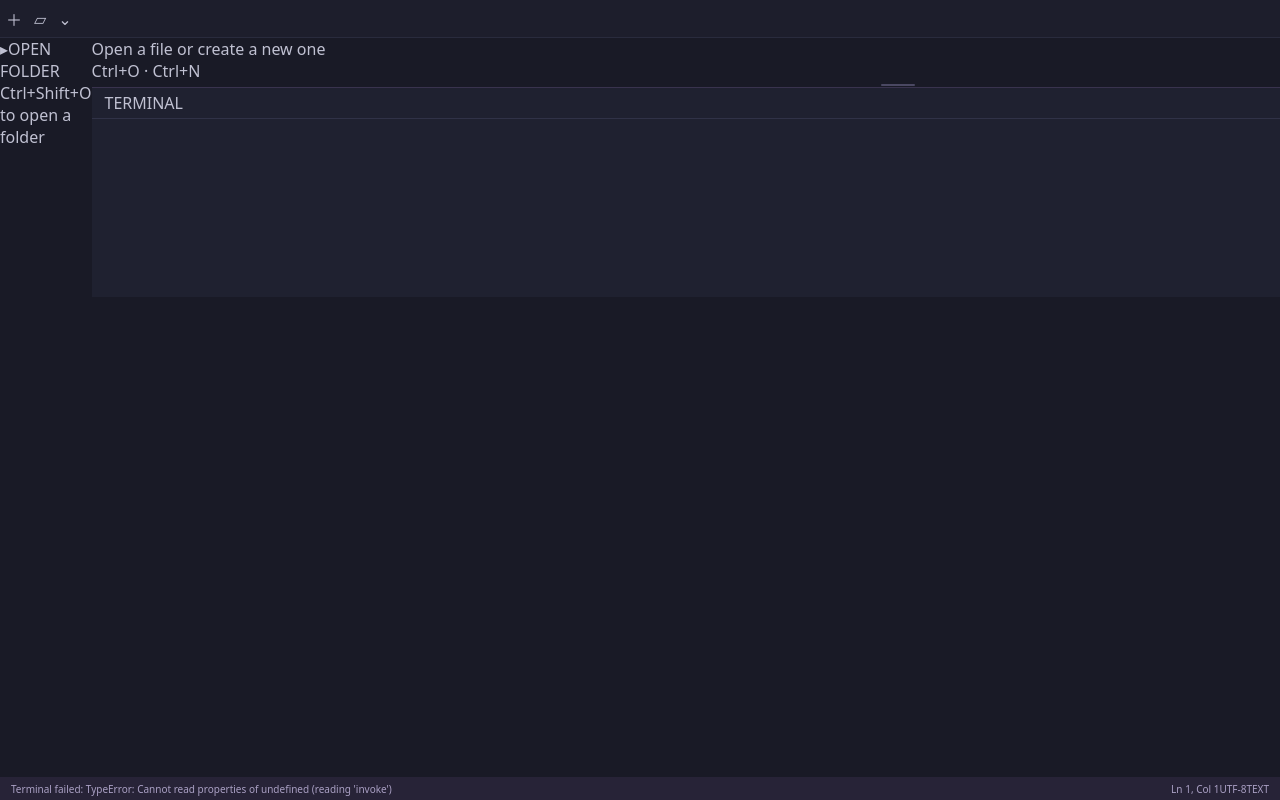
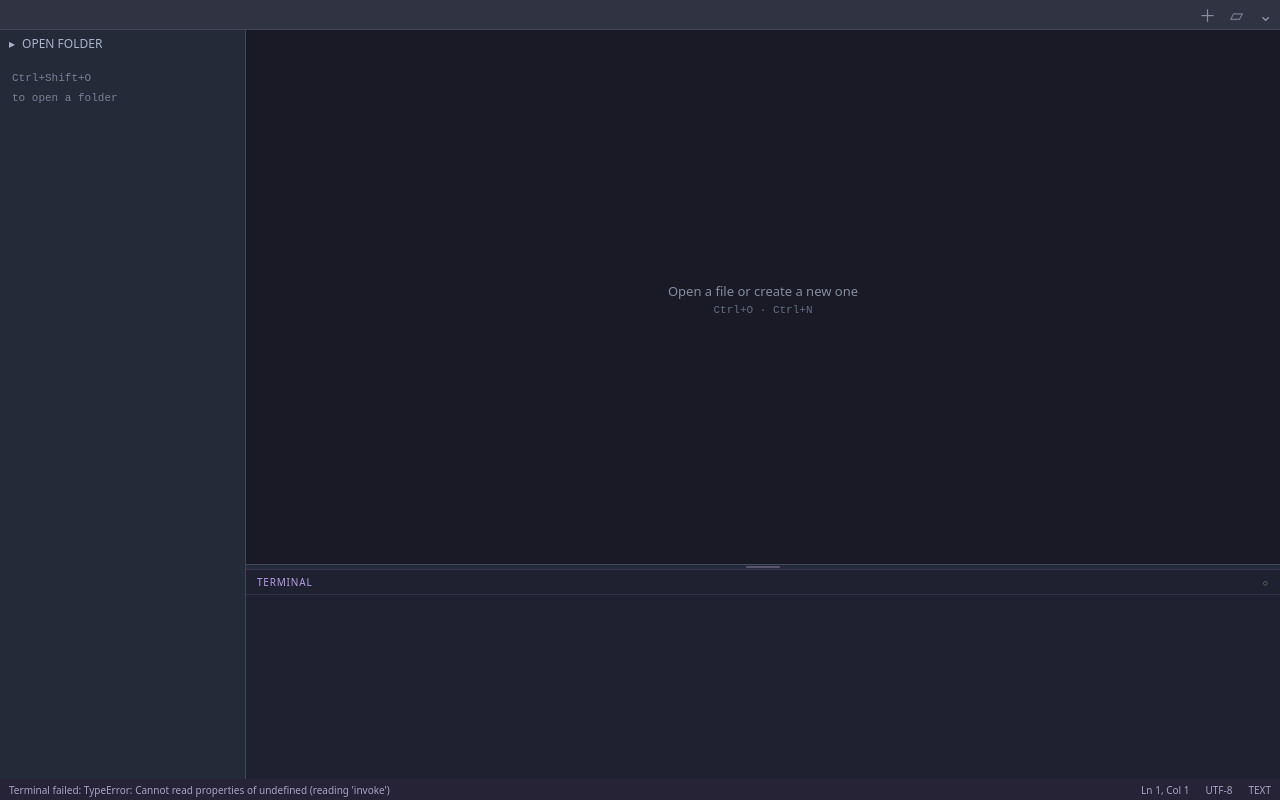
Before and after one commit to Abhishek6579/CodeEditor, a React (Vite) app: page / in a window 1280 px wide. Built offline with nearby package versions, Linux system fonts and the light colour scheme.

Commit message:
Match minimal split-pane reference layout

```diff
--- a/src/style.css
+++ b/src/style.css
@@ -1,20 +1,87 @@
-:root{font-family:"Noto Sans",system-ui,sans-serif;color:#c0c1d2;background:#191a26;font-synthesis:none;text-rendering:optimizeLegibility}
-*{box-sizing:border-box}html,body,#root{margin:0;width:100%;height:100%;overflow:hidden}button{font:inherit;color:inherit;border:0;background:transparent;cursor:pointer}
-.app-shell{height:100%;display:flex;flex-direction:column;background:#191a26;min-width:720px}
-.titlebar{height:42px;flex:none;display:flex;align-items:center;padding:0 14px;border-bottom:1px solid #292b3d;background:#1b1c2a;position:relative}
-.brand{display:flex;align-items:center;gap:7px;font-weight:600;font-size:13px;letter-spacing:.02em}.brand-mark{height:23px;width:23px;border-radius:6px;background:#302a43;color:#b7a0e5;display:grid;place-items:center}.brand-dot{color:#b7a0e5;margin-left:-7px}
-.titlebar-center{position:absolute;left:50%;transform:translateX(-50%);font-size:11px;color:#8588a2}.title-muted{color:#5f627a}
-.title-actions{margin-left:auto;display:flex;gap:5px}.title-actions button,.icon-button,.sidebar-toggle{width:28px;height:27px;display:grid;place-items:center;color:#8588a2;border-radius:5px}.title-actions button:hover,.icon-button:hover,.sidebar-toggle:hover{background:#2a2b40;color:#d0c7e8}
-.workspace{display:flex;flex:1;min-height:0}
-.sidebar{width:218px;flex:none;background:#1c1d2b;border-right:1px solid #2a2b3d;display:flex;flex-direction:column;padding-top:13px;position:relative}
-.side-heading{display:flex;align-items:center;justify-content:space-between;padding:0 14px 13px;font-size:10px;font-weight:600;letter-spacing:.11em;color:#777b96}.side-heading button{color:#8588a2}.tree-root{height:27px;display:flex;align-items:center;gap:7px;padding:0 13px;font-size:10px;letter-spacing:.08em;color:#9a9db4}
-.tree-file{height:29px;padding:0 12px 0 29px;display:flex;align-items:center;gap:8px;text-align:left;color:#9699b0;font-size:12px}.tree-file:hover{background:#242538}.tree-file.selected{background:#29283d;color:#d2c9e7}.tree-file svg{color:#b4a0df}.tree-file i,.tab i{height:6px;width:6px;border-radius:50%;background:#cdb27e;margin-left:auto;margin-right:4px}
-.side-footer{margin-top:auto;padding:12px 13px;border-top:1px solid #2a2b3d;display:flex;justify-content:space-between;color:#666a83;font-size:9px;letter-spacing:.08em}
-.main-column{flex:1;min-width:0;display:flex;flex-direction:column}
-.tabs{height:38px;flex:none;display:flex;align-items:stretch;background:#1d1e2c;border-bottom:1px solid #292b3d;overflow:hidden}.sidebar-toggle{height:auto;width:36px;flex:none;border-radius:0}
-.tab{min-width:125px;max-width:190px;display:flex;align-items:center;gap:8px;padding:0 10px;border-right:1px solid #292b3d;color:#8588a2;font-size:11px;cursor:pointer;position:relative}.tab.active{background:#191a26;color:#d0c7e8}.tab.active:before{content:"";position:absolute;top:0;left:0;right:0;height:2px;background:#b7a0e5}.tab>svg{color:#b7a0e5;flex:none}.tab span{overflow:hidden;text-overflow:ellipsis;white-space:nowrap}.tab button{display:grid;place-items:center;margin-left:auto;color:#6f728b;opacity:0}.tab:hover button,.tab.active button{opacity:1}.tab button:hover{color:#e1d9f2}.tabs-spacer{flex:1}
-.editor-area{flex:1;min-height:80px;display:flex;flex-direction:column;background:#191a26}.breadcrumbs{height:32px;flex:none;display:flex;align-items:center;gap:8px;padding:0 18px;color:#696d86;font-size:10px}.crumb-active{color:#aaaac0}.editor-host{flex:1;min-height:0;overflow:hidden}
-.terminal-resize{height:5px;flex:none;cursor:row-resize;background:#191a26;display:grid;place-items:center}.terminal-resize:hover{background:#39334e}.terminal-resize span{height:2px;width:34px;border-radius:2px;background:#4a4862}
-.terminal-panel{flex:none;min-height:120px;background:#1f2130;display:flex;flex-direction:column;border-top:1px solid #39334e}.terminal-heading{height:31px;flex:none;display:flex;align-items:center;justify-content:space-between;padding:0 13px;border-bottom:1px solid #303247}.terminal-tabs{height:100%;display:flex;align-items:center;gap:20px;font-size:9px;letter-spacing:.1em;color:#666b85}.terminal-active{height:100%;display:flex;align-items:center;color:#c3b1e7;border-bottom:1px solid #b7a0e5}.terminal-controls{display:flex;align-items:center;gap:12px}.terminal-state{font-size:9px;letter-spacing:.07em;color:#8fae92}.terminal-controls button{color:#7d819a;display:grid;place-items:center}.terminal-host{flex:1;min-height:0;padding:7px 12px 10px}.xterm{height:100%;padding:0}.xterm-viewport{overflow-y:auto!important}
-.statusbar{height:23px;flex:none;background:#272337;color:#aaa0c4;display:flex;align-items:center;justify-content:space-between;padding:0 11px;font-size:10px}.status-left,.status-right{display:flex;align-items:center;gap:16px}.status-branch{font-size:14px}.status-right{gap:18px;color:#b7b1c9}
-@media(max-width:850px){.sidebar{width:175px}.titlebar-center{display:none}.tab{min-width:105px}}
+:root {
+  font-family: "Noto Sans", "Cantarell", system-ui, sans-serif;
+  color: #c0c1d2;
+  background: #191a26;
+  font-synthesis: none;
+  text-rendering: optimizeLegibility;
+}
+* { box-sizing: border-box; }
+html, body, #root { margin: 0; width: 100%; height: 100%; overflow: hidden; }
+button { font: inherit; color: inherit; border: 0; background: transparent; cursor: pointer; }
+.app-shell { width: 100%; height: 100%; min-width: 640px; display: flex; flex-direction: column; background: #191a26; }
+.tabs {
+  height: 30px; flex: none; display: flex; align-items: stretch;
+  background: #303442; border-bottom: 1px solid #41475a; overflow: hidden;
+}
+.tab {
+  height: 30px; min-width: 115px; max-width: 210px; padding: 0 9px;
+  display: flex; align-items: center; gap: 8px; cursor: pointer;
+  color: #858ba0; border-right: 1px solid #3c4253; font-size: 12px;
+}
+.tab.active { background: #252a38; color: #d1d3df; }
+.tab-icon { color: #8cb9d7; font-size: 11px; }
+.tab-name { overflow: hidden; text-overflow: ellipsis; white-space: nowrap; }
+.tab-close { color: #747b90; font-size: 17px; line-height: 1; margin-left: auto; opacity: 0; }
+.tab:hover .tab-close, .tab.active .tab-close { opacity: 1; }
+.tab-close:hover { color: #e08b91; }
+.dirty { width: 6px; height: 6px; flex: none; border-radius: 50%; background: #cdb27e; }
+.tabs-fill { flex: 1; }
+.tab-action { width: 29px; flex: none; color: #8990a5; font-size: 17px; }
+.tab-action:hover { color: #d4c5ee; background: #3a4051; }
+.workspace { flex: 1; min-height: 0; display: flex; }
+.explorer {
+  width: 246px; flex: none; min-width: 150px; display: flex; flex-direction: column;
+  background: #252a38; border-right: 1px solid #41475a; overflow: auto;
+}
+.explorer-root {
+  height: 27px; flex: none; display: flex; align-items: center; gap: 7px;
+  padding: 0 9px; color: #a8b4cc; font-size: 12px; cursor: pointer;
+  white-space: nowrap; overflow: hidden;
+}
+.explorer-root:hover { background: #2c3242; }
+.root-name { overflow: hidden; text-overflow: ellipsis; }
+.tree-list { padding: 0 0 8px; }
+.tree-entry {
+  height: 21px; width: 100%; display: flex; align-items: center; gap: 5px;
+  padding-right: 7px; text-align: left; color: #c0c6d5; font-size: 12px;
+  white-space: nowrap;
+}
+.tree-entry:hover { background: #30384a; }
+.tree-arrow { width: 10px; flex: none; color: #8993a8; text-align: center; }
+.tree-icon { width: 13px; flex: none; color: #91b9ee; font-size: 12px; }
+.tree-entry.file .tree-icon { color: #d69b75; }
+.tree-name { overflow: hidden; text-overflow: ellipsis; }
+.empty-tree { padding: 12px; color: #788197; font: 11px/1.8 "JetBrains Mono", monospace; }
+.editor-column { flex: 1; min-width: 0; min-height: 0; display: flex; flex-direction: column; }
+.editor-host { flex: 1; min-height: 0; overflow: hidden; position: relative; }
+.cm-editor { height: 100%; }
+.cm-scroller { overflow: auto; }
+.cm-content { min-height: 100%; }
+.cm-tooltip-autocomplete { background: #252a38 !important; border: 1px solid #485066 !important; }
+.empty-editor { position: absolute; inset: 0; display: grid; align-content: center; justify-content: center; text-align: center; color: #858ba0; font-size: 13px; line-height: 2; pointer-events: none; }
+.empty-editor span { color: #656d83; font: 11px "JetBrains Mono", monospace; }
+.terminal-resize {
+  height: 5px; flex: none; cursor: row-resize; display: grid; place-items: center;
+  background: #252a38; border-top: 1px solid #41475a;
+}
+.terminal-resize:hover { background: #39334e; }
+.terminal-resize span { height: 2px; width: 34px; border-radius: 2px; background: #59556e; }
+.terminal-panel {
+  flex: none; min-height: 100px; display: flex; flex-direction: column;
+  background: #1f2130; border-top: 1px solid #39334e;
+}
+.terminal-heading {
+  height: 25px; flex: none; display: flex; align-items: center; justify-content: space-between;
+  padding: 0 11px; border-bottom: 1px solid #303247;
+  color: #b7a0e5; font-size: 10px; letter-spacing: .08em;
+}
+.terminal-state { color: #8fae92; font-size: 9px; }
+.terminal-host { flex: 1; min-height: 0; padding: 5px 9px 8px; }
+.xterm { height: 100%; padding: 0; }
+.xterm-viewport { overflow-y: auto !important; }
+.statusbar {
+  height: 21px; flex: none; display: flex; align-items: center; justify-content: space-between;
+  padding: 0 9px; background: #272337; color: #aaa0c4; font-size: 10px;
+}
+.statusbar > div { display: flex; gap: 16px; }
+@media (max-width: 800px) { .explorer { width: 190px; } }
```
